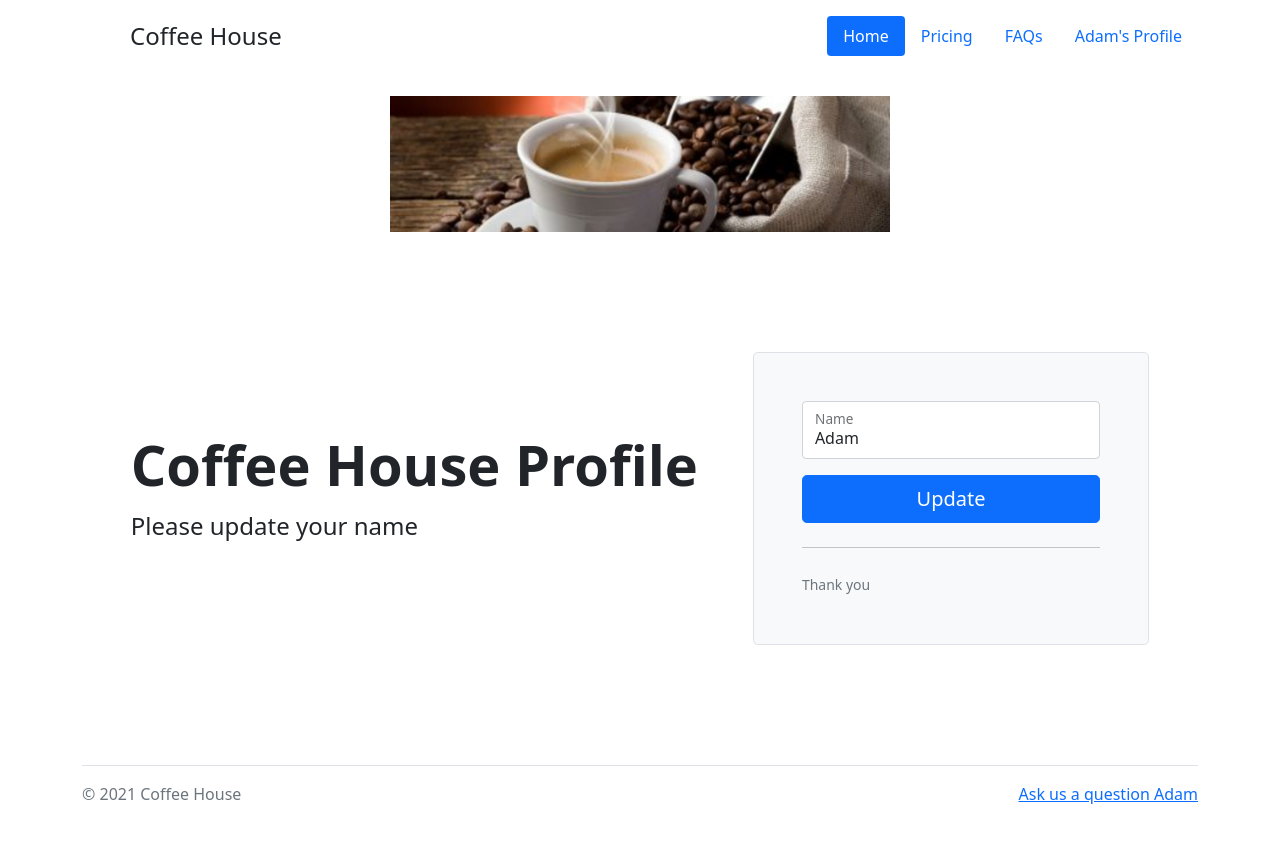
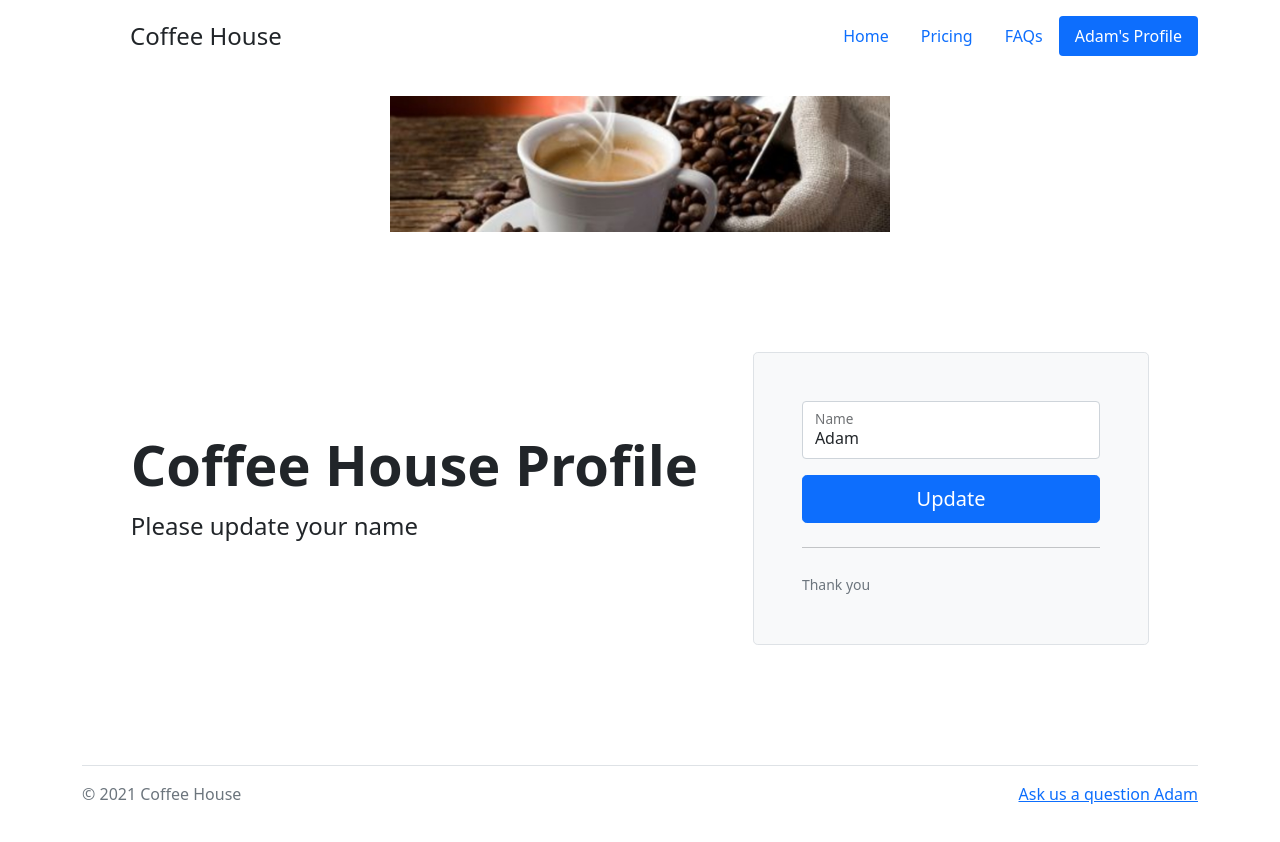
Before and after one commit to CodingWith-Adam/react-context-tutorial, a React (Create React App) app: page / in a window 1280 px wide. Shown: the top 842 px of the page. Built offline with nearby package versions, Linux system fonts and the light colour scheme.

Commit message:
active menu item

```diff
--- a/src/components/header/Menu.js
+++ b/src/components/header/Menu.js
@@ -6,7 +6,7 @@ const Menu = () => {
   return (
     <ul className="nav nav-pills">
       <li className="nav-item">
-        <a href="/" className="nav-link active" aria-current="page">
+        <a href="/" className="nav-link" aria-current="page">
           Home
         </a>
       </li>
@@ -21,7 +21,7 @@ const Menu = () => {
         </a>
       </li>
       <li className="nav-item">
-        <a href="/" className="nav-link">
+        <a href="/" className="nav-link active">
           {userName}'s Profile
         </a>
       </li>
```
